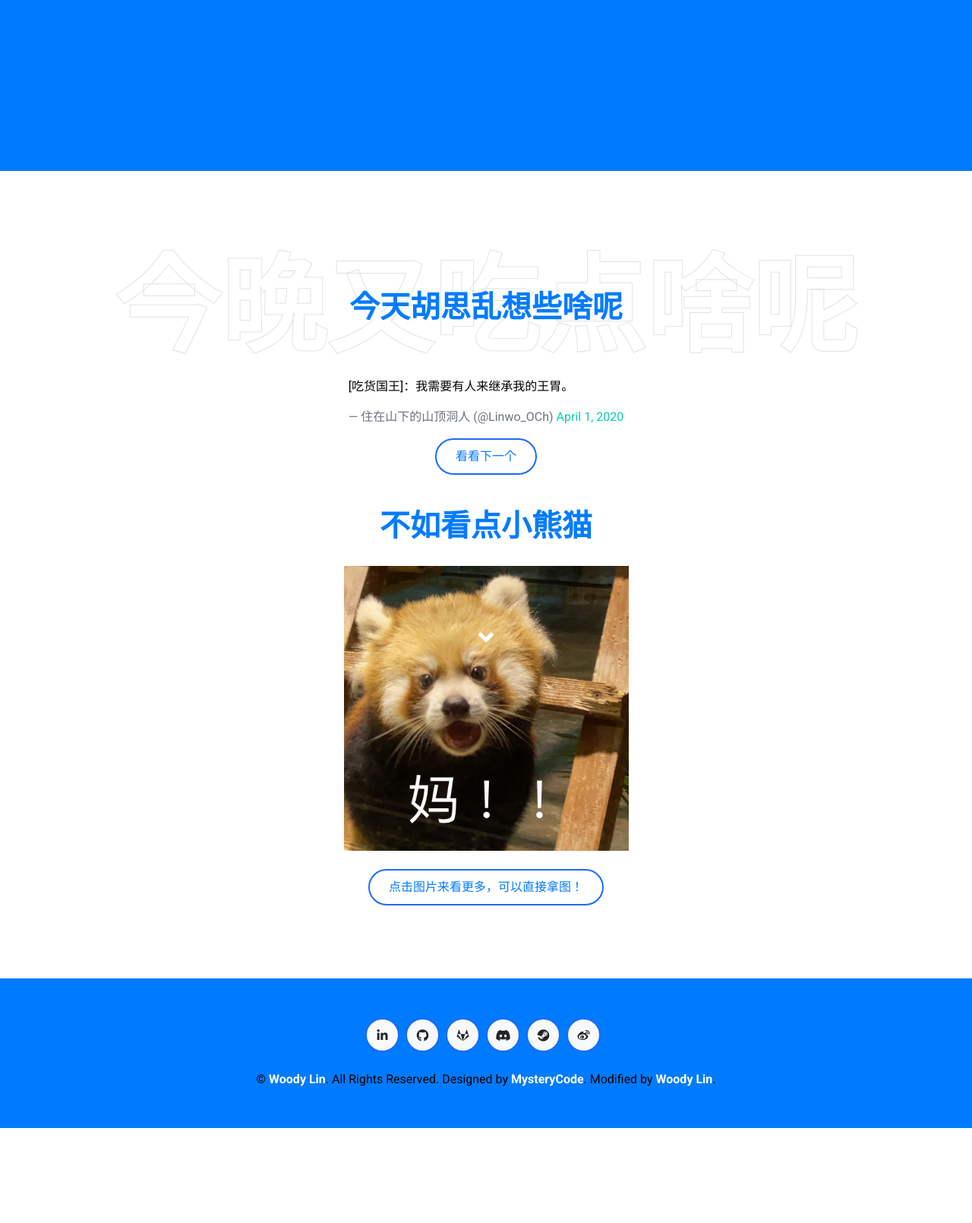
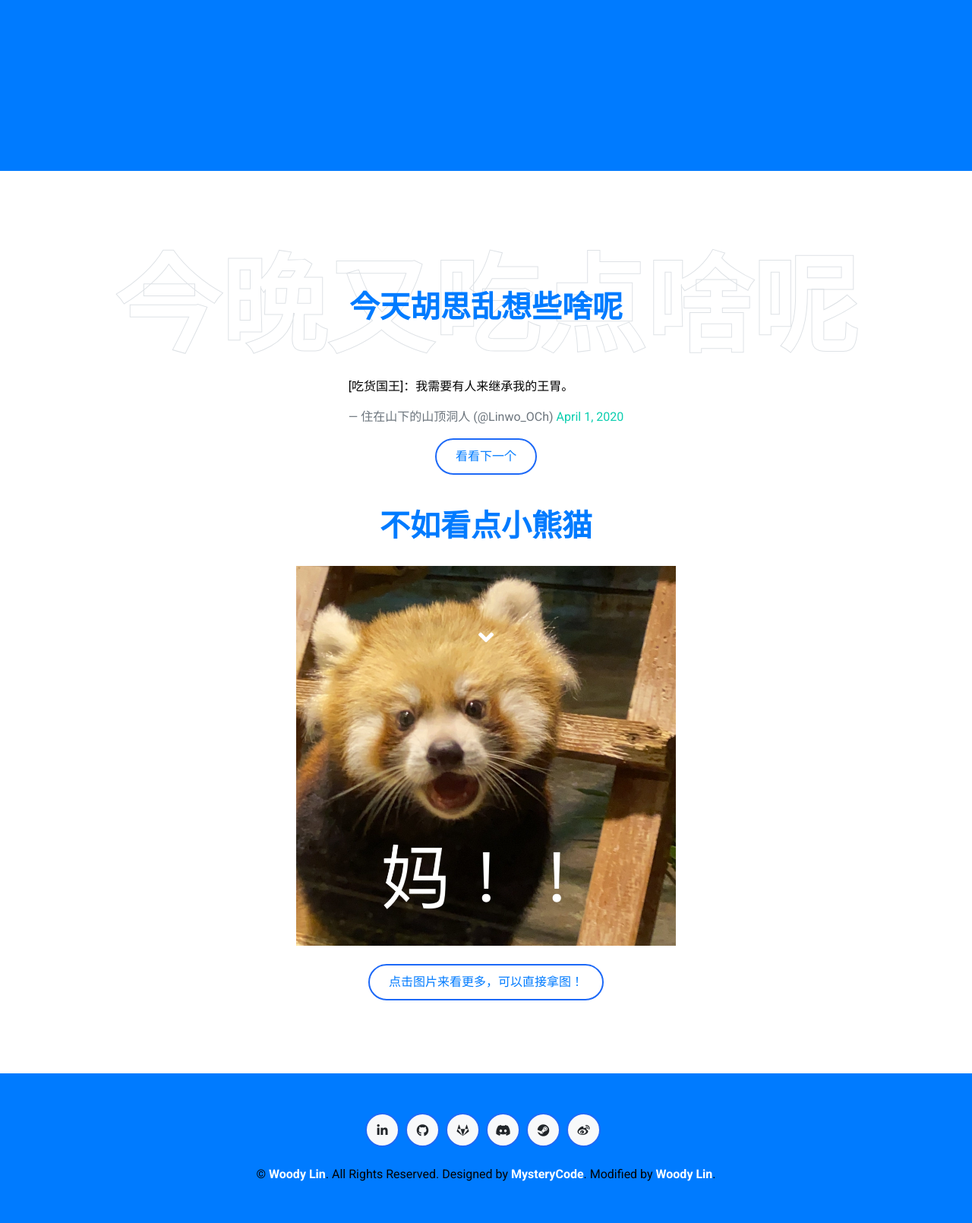
Before and after one commit to WoodyLinwc/WoodyLinwc.github.io, a Jekyll site: the page built from moyu.md, in a window 1280 px wide. Shown: the whole page at 76% size. Built offline with Jekyll 4.4.1, drawn with Linux system fonts in a browser that asks for light colours; nearby versions of some CDN libraries; comment, search, counter and statistics services are not loaded; before the commit the page ends 1485 px from its top, so only the background shows below that.

Commit message:
Update style.css

```diff
--- a/css/style.css
+++ b/css/style.css
@@ -339,8 +339,8 @@ h1,h2,h3,h4,h5,h6,p{
 }
 
 .img-scale-down {
-  width: 30%;
-  height: 30%;
+  width: 40%;
+  height: 40%;
   object-fit: scale-down;
   overflow: hidden;
 }
```
